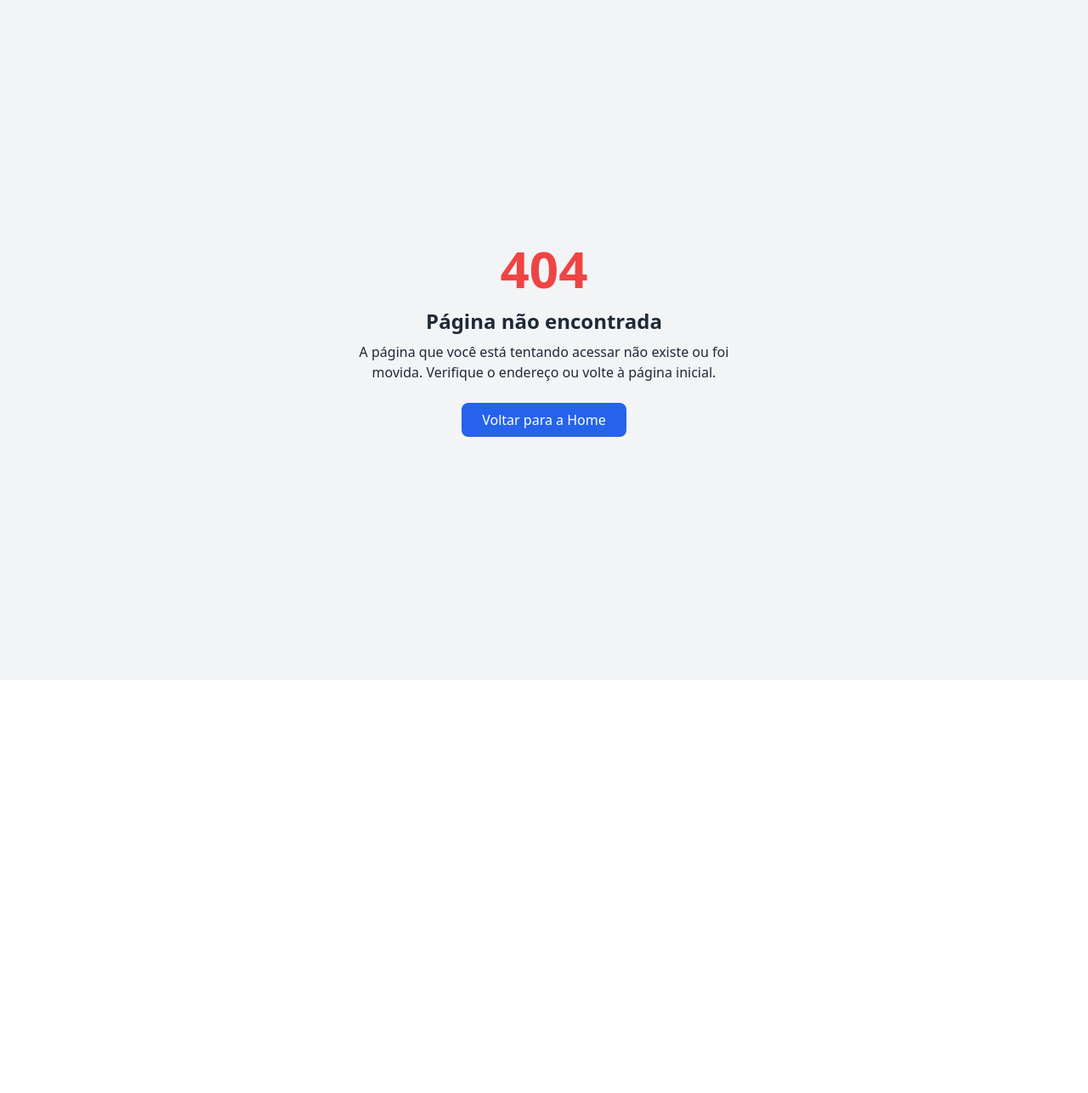
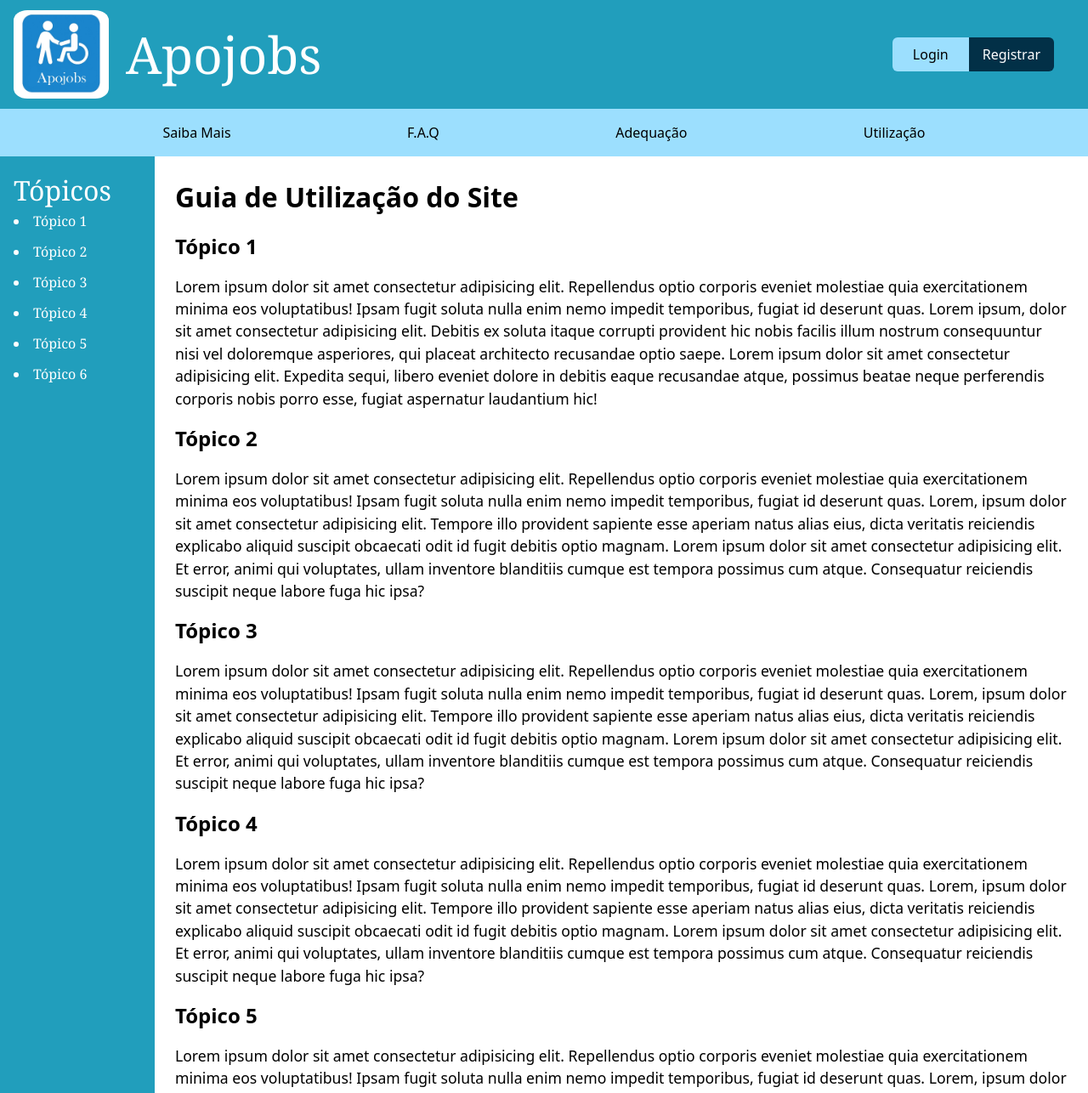
Before and after one commit to t4Facef/tic-2025-front, a React (Create React App) app: page /utilizacao in a window 1280 px wide. Before the commit this address had no page. Shown: the top 1286 px of the page at 85% size. Before the commit the page ends 800 px from the top, so only its background shows below. Built offline with nearby package versions, Linux system fonts and the light colour scheme.

Commit message:
Refatoração de nomes de diretorios

```diff
--- a/src/App.tsx
+++ b/src/App.tsx
@@ -3,12 +3,12 @@ import Home from './pages/home';
 import Layout from './components/structure/layout';
 import Sobre from './pages/sobre';
 import Faq from './pages/faq';
-import Ultilizacao from './pages/ultilizacao';
+import Utilizacao from './pages/utilizacao';
 import Adequacao from './pages/adequacao';
 import NotFound from './pages/NotFound';
 import Login from './pages/login';
 import Cadastrar from './pages/cadastrar';
-import PgUsuario from './pages/pagina_usuario';
+import UserDashboard from './pages/user_dashboard';
 import CandidateProfile from './pages/candidate_profile';
 
 function App() {
@@ -19,11 +19,11 @@ function App() {
           <Route index element={<Home />}/>
           <Route path='/saiba_mais' element={<Sobre />}></Route>
           <Route path='/faq' element={<Faq/>}></Route>
-          <Route path='/ultilizacao' element={<Ultilizacao/>}></Route>
+          <Route path='/utilizacao' element={<Utilizacao/>}></Route>
           <Route path='/adequacao' element={<Adequacao/>}></Route>
           <Route path='/login' element={<Login/>}></Route>
           <Route path='/registrar' element={<Cadastrar/>}></Route>
-          <Route path='/usuarios/:id' element={<PgUsuario/>}></Route>
+          <Route path='/usuarios/:id' element={<UserDashboard/>}></Route>
           <Route path='/usuarios/:id/perfil' element={<CandidateProfile/>}></Route>
         </Route>
         <Route path="*" element={<NotFound />} />
--- a/src/components/content/perfil_content_boc.tsx
+++ b/src/components/content/perfil_content_section.tsx
@@ -1,4 +1,4 @@
-export default function PerfilContentBox(){
+export default function PerfilContentSection(){
     return (
         <div>
 
--- a/src/pages/pagina_usuario.tsx
+++ b/src/pages/user_dashboard.tsx
@@ -2,7 +2,7 @@ import GenericBlueButton from "../components/buttons/generic_link_blue_button";
 import JobPosition from "../components/content/job_position";
 import StatisticBox from "../components/content/statistic_box";
 
-export default function PgUsuario(){
+export default function UserDashboard(){
     return (
         <div className="flex flex-col items-center">
             <div className="flex flex-col">
@@ -16,7 +16,7 @@ export default function PgUsuario(){
                         <GenericBlueButton color={3} link="/ai" classEdit="py-3">Acessar minhas vagas</GenericBlueButton>
                     </div>
                 </div>
-                <p className="pt-12">Recomedações de vaga para você</p>
+                <p className="pt-12">Recomendações de vaga para você</p>
                 <div className="flex flex-col justify-center items-center bg-blue1 mb-12">
                     <div className="flex flex-col items-end px-3">
                         <JobPosition profile="/a" title="lorem">Lorem, ipsum dolor sit amet consectetur adipisicing elit. Facere facilis omnis odio ipsum odit iure a inventore iusto nihil, eum accusantium assumenda sunt aspernatur similique cum quo, nostrum ullam quaerat!</JobPosition>
--- a/src/pages/ultilizacao.tsx
+++ b/src/pages/utilizacao.tsx
@@ -1,7 +1,7 @@
 import AnchorListItem from "../components/content/anchor_list_item";
 import TextSection from "../components/content/text_section";
 
-export default function Ultilizacao(){
+export default function Utilizacao(){
     return(
         <div className="flex-1 flex min-h-screen">
             <nav className="flex-[1] bg-blue2 p-4 flex-col font-georgia text-white">
@@ -16,7 +16,7 @@ export default function Ultilizacao(){
                 </ul>
             </nav>
             <div className="flex-[7] p-6">
-                <h1 className="font-bold text-[2rem]">Guia de Ultilização do Site</h1>
+                <h1 className="font-bold text-[2rem]">Guia de Utilização do Site</h1>
                 <TextSection id="1" title="Tópico 1">
                     Lorem ipsum dolor sit amet consectetur adipisicing elit. Repellendus optio corporis eveniet molestiae quia exercitationem minima eos voluptatibus! Ipsam fugit soluta nulla enim nemo impedit temporibus, fugiat id deserunt quas.
                     Lorem ipsum, dolor sit amet consectetur adipisicing elit. Debitis ex soluta itaque corrupti provident hic nobis facilis illum nostrum consequuntur nisi vel doloremque asperiores, qui placeat architecto recusandae optio saepe.
@@ -37,12 +37,12 @@ export default function Ultilizacao(){
                     Lorem, ipsum dolor sit amet consectetur adipisicing elit. Tempore illo provident sapiente esse aperiam natus alias eius, dicta veritatis reiciendis explicabo aliquid suscipit obcaecati odit id fugit debitis optio magnam.
                     Lorem ipsum dolor sit amet consectetur adipisicing elit. Et error, animi qui voluptates, ullam inventore blanditiis cumque est tempora possimus cum atque. Consequatur reiciendis suscipit neque labore fuga hic ipsa?
                 </TextSection>
-                <TextSection id="5" title="Tópico 5" img="./img/ultilizacao/teste1.png">
+                <TextSection id="5" title="Tópico 5" img="./img/utilizacao/teste1.png">
                     Lorem ipsum dolor sit amet consectetur adipisicing elit. Repellendus optio corporis eveniet molestiae quia exercitationem minima eos voluptatibus! Ipsam fugit soluta nulla enim nemo impedit temporibus, fugiat id deserunt quas.
                     Lorem, ipsum dolor sit amet consectetur adipisicing elit. Tempore illo provident sapiente esse aperiam natus alias eius, dicta veritatis reiciendis explicabo aliquid suscipit obcaecati odit id fugit debitis optio magnam.
                     Lorem ipsum dolor sit amet consectetur adipisicing elit. Et error, animi qui voluptates, ullam inventore blanditiis cumque est tempora possimus cum atque. Consequatur reiciendis suscipit neque labore fuga hic ipsa?
                 </TextSection>
-                <TextSection id="6" title="Tópico 6" img="./img/ultilizacao/teste2.png">
+                <TextSection id="6" title="Tópico 6" img="./img/utilizacao/teste2.png">
                     Lorem ipsum dolor sit amet consectetur adipisicing elit. Repellendus optio corporis eveniet molestiae quia exercitationem minima eos voluptatibus! Ipsam fugit soluta nulla enim nemo impedit temporibus, fugiat id deserunt quas.
                     Lorem, ipsum dolor sit amet consectetur adipisicing elit. Tempore illo provident sapiente esse aperiam natus alias eius, dicta veritatis reiciendis explicabo aliquid suscipit obcaecati odit id fugit debitis optio magnam.
                     Lorem ipsum dolor sit amet consectetur adipisicing elit. Et error, animi qui voluptates, ullam inventore blanditiis cumque est tempora possimus cum atque. Consequatur reiciendis suscipit neque labore fuga hic ipsa?
```
Also changed, not shown: public/img/utilizacao/teste1.png (renamed from public/img/ultilizacao/teste1.png), public/img/utilizacao/teste2.png (renamed from public/img/ultilizacao/teste2.png).
